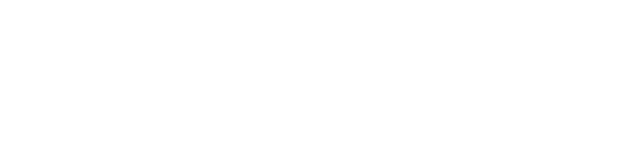
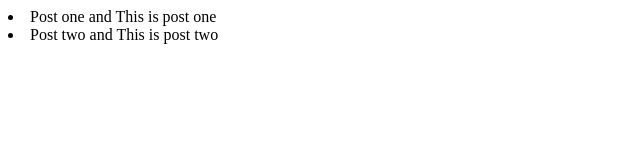
Before and after one commit to bdnaimur/async-await-practice, a plain HTML site: page index.html in a window 1280 px wide. Shown: the whole page, without its empty margins (0-640 px from the left). Drawn offline with Linux system fonts and the light colour scheme.

Commit message:
async try

```diff
--- /dev/null
+++ b/asyncAwait.js
@@ -0,0 +1,44 @@
+
+const posts = [
+    {title: "Post one", body: "This is post one"},
+    {title: "Post two", body: "This is post two"},
+]
+
+// const promiseFunc = () =>{
+
+//     return new Promise ((resolve, reject) => {
+//         setTimeout(() => {
+//         let output = "";
+//         posts.forEach(post=>{
+//             output += `<li> ${post.title} and  ${post.body} </li>`
+//         })
+
+//         document.body.innerHTML = output;
+//         resolve(output)
+//     }, 2000);
+// })
+// }
+
+async function promiseFunc() {
+    let user = await [];
+     setTimeout(() => {
+        let output = "";
+        posts.forEach(post=>{
+            output += `<li> ${post.title} and  ${post.body} </li>`
+        })
+        document.body.innerHTML = output;
+        user.push("Anas")
+    }, 3000);
+    return await user
+
+}
+
+// const url = "https://jsonplaceholder.typicode.com/todos"
+promiseFunc()
+.then(data => console.log(data))
+.catch(err => console.log(err))
+// createPostThree({title: "Post three", body: "This is post three"},()=>{
+//     createPostFour({title: "Post four", body: "This is post four"},()=>{
+//         createPostFive({title: "Post five", body: "This is post five"},getPosts)
+//     })
+// })
--- a/index.html
+++ b/index.html
@@ -9,6 +9,6 @@
 <body>
 
 
-    <script src="promises.js"></script>
+    <script src="asyncAwait.js"></script>
 </body>
 </html>
--- a/promises.js
+++ b/promises.js
@@ -67,8 +67,3 @@ createPostThree({title: "Post three", body: "This is post three"})
 .then(createPostFive)
 .then(getPosts)
 .catch(err =>{console.log(err);});
-// createPostThree({title: "Post three", body: "This is post three"},()=>{
-//     createPostFour({title: "Post four", body: "This is post four"},()=>{
-//         createPostFive({title: "Post five", body: "This is post five"},getPosts)
-//     })
-// })
```
